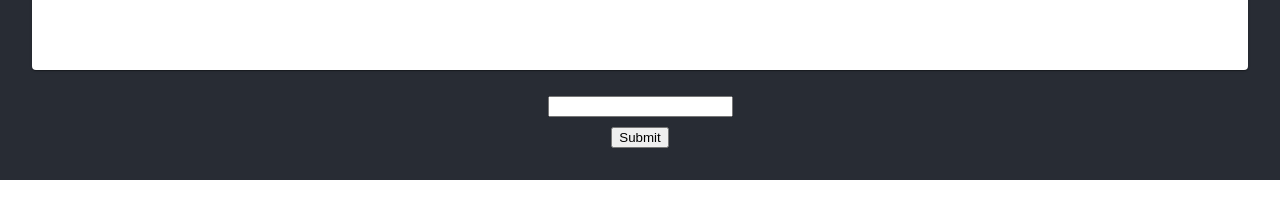
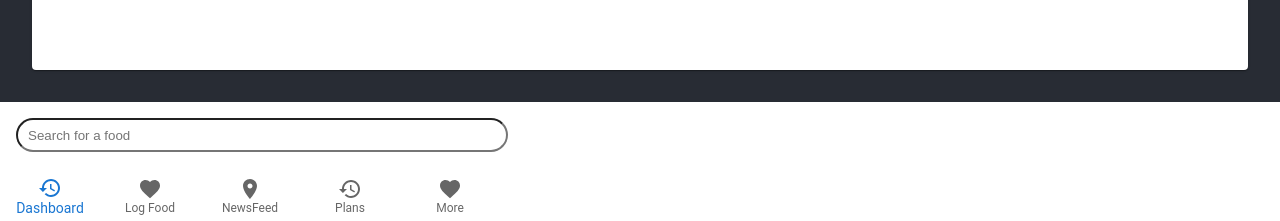
Before and after one commit to loveliiivelaugh/mypal, a React (Create React App) app: page / in a window 1280 px wide. Shown: the part 1625-1846 px from the top of the page. Before the commit the page ends 1805 px from the top, so only its background shows below. Built offline with nearby package versions, Linux system fonts and the light colour scheme; no server answers.

Commit message:
Added a bottom navigation

```diff
--- a/src/App.js
+++ b/src/App.js
@@ -13,6 +13,7 @@ import { useGetExerciseQuery } from './api';
 
 // Styles
 import './App.css';
+import SimpleBottomNavigation from './components/BottomNavigation';
 
 // Constants
 const muscles = [
@@ -59,8 +60,9 @@ function App() {
   const [state, setState] = React.useState({
     exerciseName: '',
     skip: true,
+    tab: 0,
   });
-  const { exerciseName, skip } = state;
+  const { exerciseName, skip, tab } = state;
 
   // Api
   // const { data, isLoading, isError } = useGetExerciseQuery({ exerciseName }, { skip })
@@ -223,7 +225,13 @@ function App() {
             </Card>
           </Grid>
 
-          <Grid item xs={12} sm={12}>
+        </Grid>
+      </header>
+      <SimpleBottomNavigation
+        tab={tab}
+        setTab={value => setState({ ...state, tab: value  })}
+        extraContent={
+          <Grid item xs={12} sm={12} sx={{ p: 2}}>
             <form onSubmit={handleSubmit}>
               <Autocomplete
                 freeSolo
@@ -235,17 +243,19 @@ function App() {
                       type="text"
                       {...params.inputProps}
                       value={state.exerciseName}
+                      placeholder="Search for a food"
                       onChange={handleChange}
+                      style={{ width: "100%", padding: "10px", height: "10px", borderRadius: "24px"  }}
                     />
                   </div>
                 )}
               />
-              <button type="submit">Submit</button>
+              {/* <button type="submit">Submit</button> */}
             </form>
           </Grid>
-
-        </Grid>
-      </header>
+        }
+        // ...props
+      />
     </div>
   );
 }
--- a/src/api/index.js
+++ b/src/api/index.js
@@ -1,6 +1,6 @@
 // Need to use the React-specific entry point to import createApi
 import { createApi, fetchBaseQuery } from '@reduxjs/toolkit/query/react'
-import 'dotenv/config'
+// import 'dotenv/config'
 
 // env variables
 const {
@@ -29,4 +29,4 @@ export const exerciseApi = createApi({
 
 // Export hooks for usage in functional components, which are
 // auto-generated based on the defined endpoints
-export const { useGetExerciseQuery } = exerciseApi
+export const { useGetExerciseQuery } = exerciseApi;
--- /dev/null
+++ b/src/components/BottomNavigation.jsx
@@ -0,0 +1,39 @@
+import * as React from 'react';
+import Box from '@mui/material/Box';
+import BottomNavigation from '@mui/material/BottomNavigation';
+import BottomNavigationAction from '@mui/material/BottomNavigationAction';
+import RestoreIcon from '@mui/icons-material/Restore';
+import FavoriteIcon from '@mui/icons-material/Favorite';
+import LocationOnIcon from '@mui/icons-material/LocationOn';
+
+
+const items = {
+  "Dashboard": <RestoreIcon />,
+  "Log Food": <FavoriteIcon />,
+  "NewsFeed": <LocationOnIcon />,
+  "Plans": <RestoreIcon />,
+  "More": <FavoriteIcon />
+};
+
+export default function SimpleBottomNavigation(props) {
+  return (
+    <Box sx={{ width: 500 }}>
+      {props?.extraContent && props.extraContent}
+      <BottomNavigation
+        showLabels
+        value={props.tab}
+        onChange={(event, newValue) => props.setTab(newValue)}
+      >
+      {Object
+        .keys(items)
+        .map((item, index) => (
+          <BottomNavigationAction
+            key={index}
+            label={item}
+            icon={items[item]}
+          />
+      ))}
+      </BottomNavigation>
+    </Box>
+  );
+}
```
